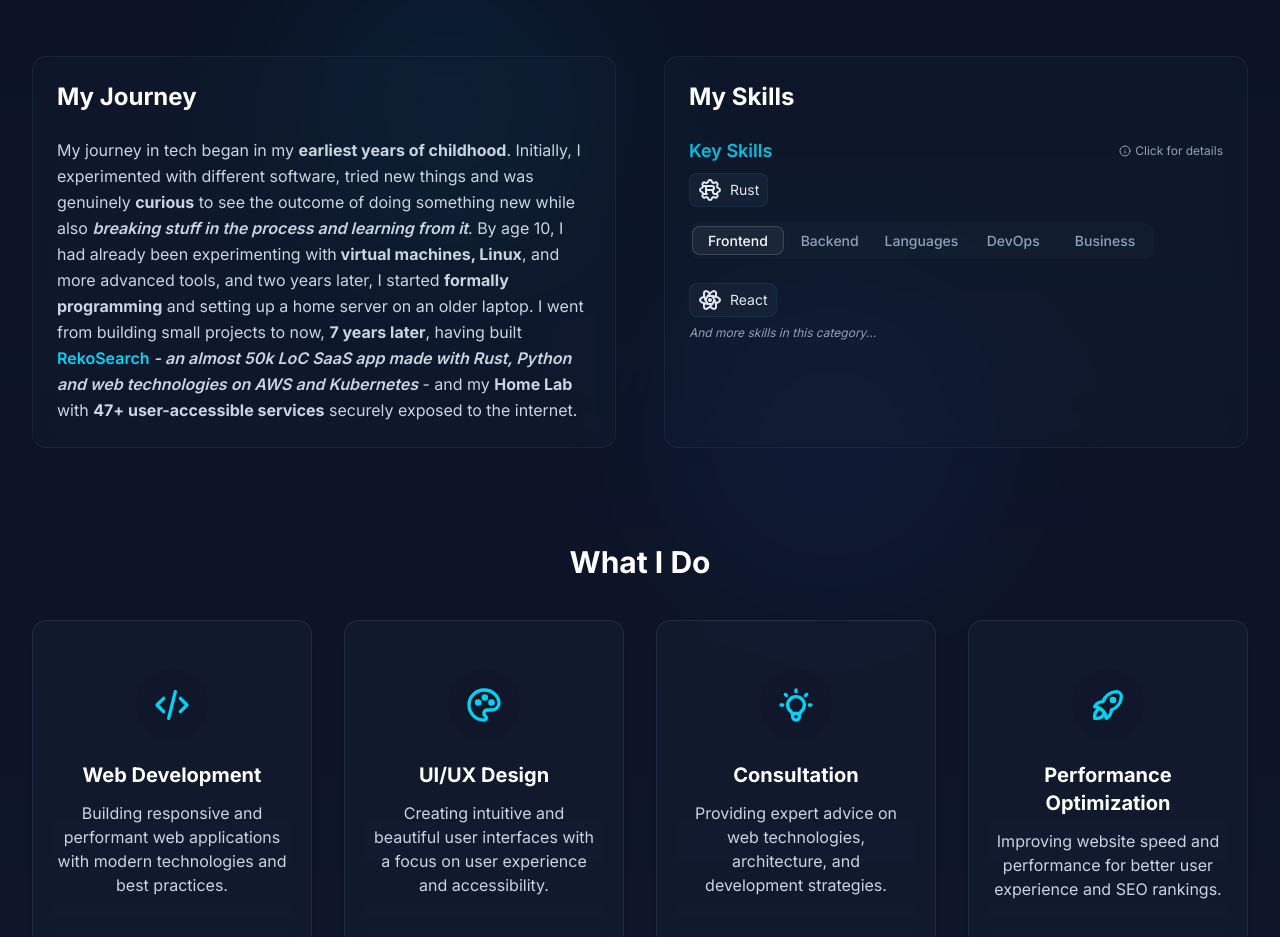
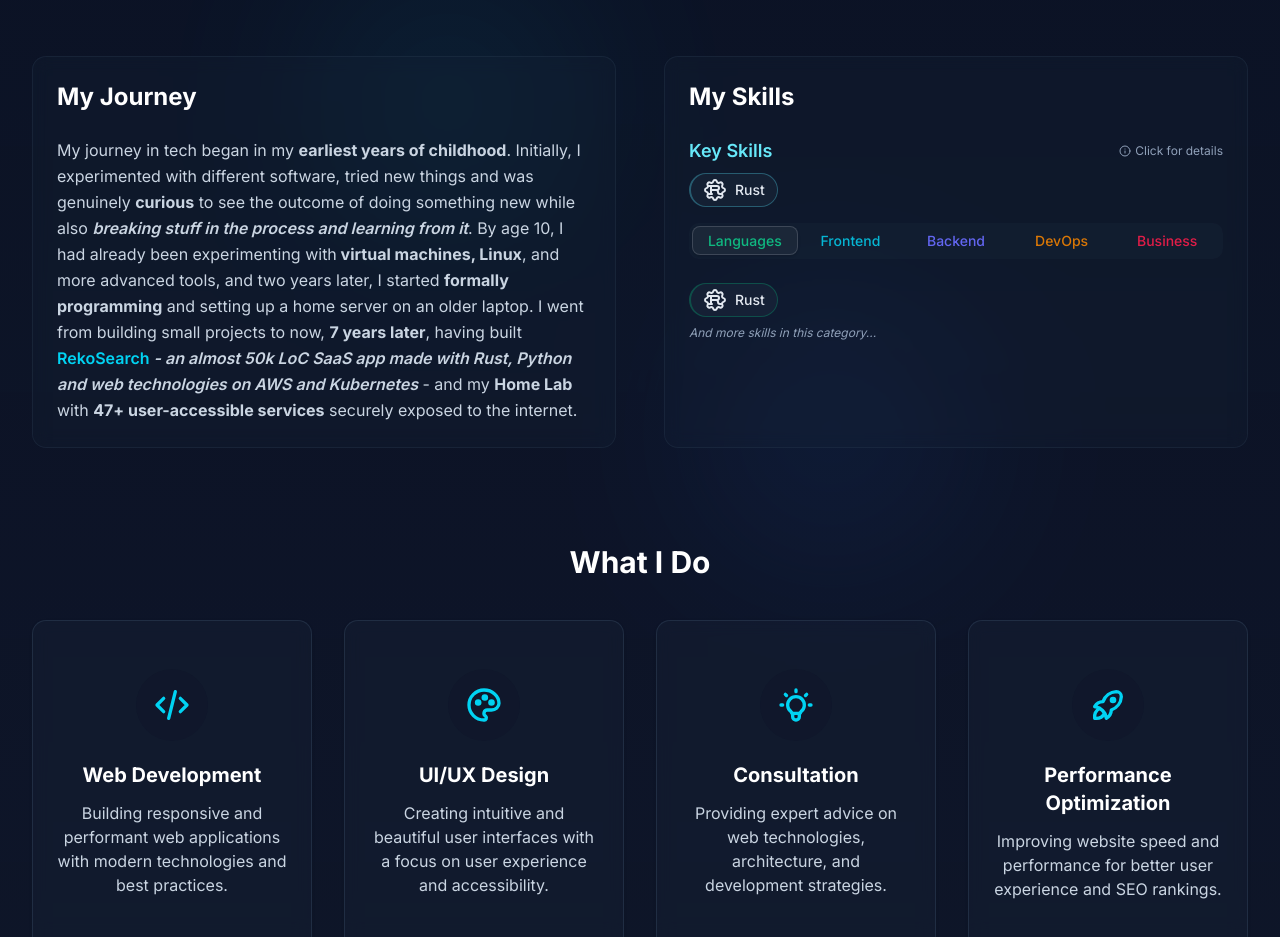
Before and after one commit to Obscurely/website, a Next.js app: page / in a window 1280 px wide. Shown: the part 1200-2137 px from the top of the page. Built offline with nearby package versions, Linux system fonts and the light colour scheme.

Commit message:
chore: update skill expanded menus + added subtle coloring

```diff
--- a/src/components/helper/SkillBadge.tsx
+++ b/src/components/helper/SkillBadge.tsx
@@ -1,71 +1,203 @@
-import { useState } from "react";
+"use client";
+
+import { useState, useEffect, useRef, createContext, useContext } from "react";
+import { motion, AnimatePresence } from "framer-motion";
 import { Skill, Project } from "@data/skills/types";
-import { Dialog, DialogContent, DialogHeader, DialogTitle } from "@ui/dialog";
 import {
   Tooltip,
   TooltipContent,
   TooltipProvider,
   TooltipTrigger,
 } from "@ui/tooltip";
+import React from "react";
+
+// Create a context to track the currently expanded skill
+const SkillContext = createContext<{
+  expandedSkillId: string | null;
+  setExpandedSkillId: (id: string | null) => void;
+}>({
+  expandedSkillId: null,
+  setExpandedSkillId: () => {},
+});
+
+export function SkillBadgeProvider({
+  children,
+}: {
+  children: React.ReactNode;
+}) {
+  const [expandedSkillId, setExpandedSkillId] = useState<string | null>(null);
+
+  return (
+    <SkillContext.Provider value={{ expandedSkillId, setExpandedSkillId }}>
+      {children}
+    </SkillContext.Provider>
+  );
+}
 
 interface SkillBadgeProps {
   skill: Skill;
   colorClass: string;
 }
 
-export function SkillBadge({ skill, colorClass }: SkillBadgeProps) {
-  const [isOpen, setIsOpen] = useState(false);
+export const SkillBadge = React.memo(function SkillBadge({
+  skill,
+  colorClass,
+}: SkillBadgeProps) {
+  const { expandedSkillId, setExpandedSkillId } = useContext(SkillContext);
+  const isExpanded = expandedSkillId === skill.id;
+  const skillRef = useRef<HTMLDivElement>(null);
+
+  // Handle click outside
+  useEffect(() => {
+    function handleClickOutside(event: MouseEvent) {
+      if (
+        skillRef.current &&
+        !skillRef.current.contains(event.target as Node) &&
+        isExpanded
+      ) {
+        setExpandedSkillId(null);
+      }
+    }
+
+    document.addEventListener("mousedown", handleClickOutside);
+    return () => {
+      document.removeEventListener("mousedown", handleClickOutside);
+    };
+  }, [isExpanded, setExpandedSkillId]);
+
+  const toggleExpand = () => {
+    if (isExpanded) {
+      setExpandedSkillId(null);
+    } else {
+      setExpandedSkillId(skill.id);
+    }
+  };
 
   return (
-    <>
+    <div className="relative" ref={skillRef}>
       <button
-        onClick={() => setIsOpen(true)}
-        className={`flex cursor-pointer items-center rounded-md border px-2 py-1 text-sm text-slate-200 transition-all duration-200 hover:shadow-sm hover:shadow-slate-700/20 ${colorClass}`}
+        onClick={toggleExpand}
+        className={`flex cursor-pointer items-center rounded-full border px-3 py-1 text-sm font-medium text-slate-200 transition-all duration-200 hover:shadow-sm ${
+          isExpanded
+            ? "ring-opacity-50 ring-1 ring-offset-1 ring-offset-slate-900"
+            : ""
+        } ${colorClass}`}
+        aria-expanded={isExpanded}
       >
         {skill.name}
       </button>
 
-      <Dialog open={isOpen} onOpenChange={setIsOpen}>
-        <DialogContent className="max-w-md border-slate-700 bg-slate-900 text-slate-200 sm:max-w-lg">
-          <DialogHeader>
-            <DialogTitle className="flex items-center gap-2 text-xl font-bold text-white">
+      <AnimatePresence>
+        {isExpanded && (
+          <motion.div
+            initial={{ opacity: 0, y: 5, scale: 0.95 }}
+            animate={{ opacity: 1, y: 0, scale: 1 }}
+            exit={{ opacity: 0, y: 5, scale: 0.95 }}
+            transition={{ duration: 0.2 }}
+            className="absolute left-0 z-50 mt-3 w-lg max-w-[95vw] overflow-hidden rounded-xl border border-slate-700/60 bg-slate-800/95 p-4 text-slate-200 shadow-xl backdrop-blur-sm"
+          >
+            <div className="space-y-4">
+              <div>
+                <h4 className="text-lg font-semibold text-white">
                   {skill.name}
-            </DialogTitle>
-          </DialogHeader>
+                </h4>
+                <div className="mt-2 text-sm leading-relaxed text-slate-300">
+                  {skill.description}
+                </div>
+              </div>
 
-          <div className="mt-2 space-y-4">
-            <div>
-              <h4 className="mb-1 text-sm font-medium text-slate-400">
-                Proficiency
-              </h4>
-              <div className="flex items-center">
-                <ProficiencyBadge proficiency={skill.proficiency} />
-              </div>
+              <div className="space-y-2">
+                <h5 className="text-xs font-medium tracking-wider text-slate-400 uppercase">
+                  Proficiency Level
+                </h5>
+                <ProficiencyScale proficiency={skill.proficiency} />
               </div>
 
               {skill.notableProjects && skill.notableProjects.length > 0 && (
                 <div>
-                <h4 className="mb-2 text-sm font-medium text-slate-400">
+                  <h5 className="mb-2 text-xs font-medium tracking-wider text-slate-400 uppercase">
                     Notable Projects
-                </h4>
-                <ul className="space-y-2">
+                  </h5>
+                  <ul className="flex flex-wrap gap-2">
                     {skill.notableProjects.map((project) => (
                       <ProjectItem key={project.name} project={project} />
                     ))}
                   </ul>
                 </div>
               )}
+            </div>
 
-            <div>
-              <h4 className="mb-1 text-sm font-medium text-slate-400">
-                Description
-              </h4>
-              <div className="text-sm text-slate-300">{skill.description}</div>
+            <button
+              onClick={() => setExpandedSkillId(null)}
+              className="absolute top-2 right-2 rounded-full p-1.5 text-slate-400 transition-colors hover:bg-slate-700/50 hover:text-white"
+              aria-label="Close details"
+            >
+              <svg
+                xmlns="http://www.w3.org/2000/svg"
+                width="16"
+                height="16"
+                viewBox="0 0 24 24"
+                fill="none"
+                stroke="currentColor"
+                strokeWidth="2"
+                strokeLinecap="round"
+                strokeLinejoin="round"
+              >
+                <line x1="18" y1="6" x2="6" y2="18"></line>
+                <line x1="6" y1="6" x2="18" y2="18"></line>
+              </svg>
+            </button>
+          </motion.div>
+        )}
+      </AnimatePresence>
+    </div>
+  );
+});
+
+export function ProficiencyScale({ proficiency }: { proficiency: string }) {
+  const levels = ["Familiar", "Intermediate", "Proficient", "Expert"];
+  const currentIndex = levels.indexOf(proficiency);
+
+  return (
+    <div className="flex flex-col space-y-2">
+      <div className="flex w-full items-center justify-between">
+        {levels.map((level, index) => (
+          <span
+            key={level}
+            className={`text-xs font-medium ${
+              index === currentIndex ? "text-cyan-400" : "text-slate-500"
+            }`}
+          >
+            {level}
+          </span>
+        ))}
+      </div>
+      <div className="relative h-1.5 w-full rounded-full bg-slate-700">
+        {levels.map((_, index) => (
+          <div
+            key={`marker-${index}`}
+            className={`absolute h-1.5 rounded-full ${
+              index <= currentIndex
+                ? "bg-gradient-to-r from-cyan-500 to-blue-500"
+                : "bg-slate-700"
+            }`}
+            style={{
+              left: `${(index / (levels.length - 1)) * 100}%`,
+              width: index === 0 ? `${100 / (levels.length - 1)}%` : "2px",
+              transform: index === 0 ? "none" : "translateX(-50%)",
+            }}
+          />
+        ))}
+        <div
+          className="absolute h-3 w-3 rounded-full bg-cyan-400 shadow-lg shadow-cyan-400/20"
+          style={{
+            left: `${(currentIndex / (levels.length - 1)) * 100}%`,
+            top: "-3px",
+            transform: "translateX(-50%)",
+          }}
+        />
       </div>
     </div>
-        </DialogContent>
-      </Dialog>
-    </>
   );
 }
 
@@ -73,8 +205,8 @@ export function ProficiencyBadge({ proficiency }: { proficiency: string }) {
   const colors = {
     Familiar: "bg-slate-700 text-slate-300",
     Intermediate: "bg-blue-600 text-blue-100",
-    Skilled: "bg-indigo-600 text-indigo-100",
     Proficient: "bg-cyan-600 text-cyan-100",
+    Expert: "bg-indigo-600 text-indigo-100",
   };
 
   const color = colors[proficiency as keyof typeof colors] || colors.Familiar;
@@ -89,14 +221,14 @@ export function ProficiencyBadge({ proficiency }: { proficiency: string }) {
 export function ProjectItem({ project }: { project: Project }) {
   return (
     <TooltipProvider>
-      <Tooltip>
+      <Tooltip delayDuration={200}>
         <TooltipTrigger asChild>
           <li>
             <a
               href={project.link}
               target="_blank"
               rel="noopener noreferrer"
-              className="inline-flex items-center gap-1 text-sm font-medium text-cyan-400 transition-colors hover:text-cyan-300"
+              className="inline-flex items-center gap-1 rounded-md border border-slate-700/50 bg-slate-800/70 px-2.5 py-1 text-sm font-medium text-cyan-400 transition-all duration-200 hover:border-cyan-500/30 hover:bg-slate-700/50 hover:text-cyan-300 hover:shadow-sm hover:shadow-cyan-500/10"
             >
               {project.name}
               <svg
@@ -117,8 +249,11 @@ export function ProjectItem({ project }: { project: Project }) {
             </a>
           </li>
         </TooltipTrigger>
-        <TooltipContent side="right" className="max-w-xs">
-          <p className="text-xs">{project.shortDescription}</p>
+        <TooltipContent
+          side="top"
+          className="max-w-xs rounded-md border border-slate-700/50 bg-slate-800/95 px-3 py-2 text-sm"
+        >
+          {project.shortDescription}
         </TooltipContent>
       </Tooltip>
     </TooltipProvider>
--- a/src/components/sections/About.tsx
+++ b/src/components/sections/About.tsx
@@ -6,14 +6,23 @@ import { Card, CardContent } from "@ui/card";
 import { Tabs, TabsContent, TabsList, TabsTrigger } from "@ui/tabs";
 import { skills } from "@data/skills/skills";
 import { AboutMe, MyJourney, services } from "@data/about";
-import { SkillCategory } from "@data/skills/types";
-import { SkillBadge } from "@components/helper/SkillBadge";
+import {
+  CategoryAccentColor,
+  CategoryColorClass,
+  SkillCategory,
+} from "@data/skills/types";
+import { SkillBadge, SkillBadgeProvider } from "@components/helper/SkillBadge";
 import {
   Tooltip,
   TooltipContent,
   TooltipProvider,
   TooltipTrigger,
 } from "@ui/tooltip";
+
+// Get all categories except KeySkills for tabs
+const tabCategories = Object.values(SkillCategory).filter(
+  (category) => category !== SkillCategory.KeySkills
+);
 
 export default function About() {
   const ref = useRef(null);
@@ -90,10 +99,14 @@ export default function About() {
             <h3 className="mb-6 text-2xl font-bold text-white">My Skills</h3>
 
             {/* Key Skills Section */}
+            <SkillBadgeProvider>
               <div className="mb-4">
                 <div className="mb-2 flex items-center justify-between">
-                <h4 className="text-lg font-semibold text-cyan-400/90">
-                  Key Skills
+                  <h4
+                    className="text-lg font-semibold"
+                    style={{ color: CategoryAccentColor.KeySkills }}
+                  >
+                    {SkillCategory.KeySkills}
                   </h4>
                   <TooltipProvider>
                     <Tooltip>
@@ -118,13 +131,17 @@ export default function About() {
                           Click for details
                         </div>
                       </TooltipTrigger>
-                    <TooltipContent side="top" className="bg-slate-800 text-xs">
+                      <TooltipContent
+                        side="top"
+                        className="bg-slate-800 text-xs"
+                      >
                         <p>Click any skill to see proficiency and projects</p>
                       </TooltipContent>
                     </Tooltip>
                   </TooltipProvider>
                 </div>
                 <div className="flex flex-wrap gap-1.5">
+                  <SkillBadgeProvider>
                     {skills[SkillCategory.KeySkills].map((skill) => (
                       <SkillBadge
                         key={
@@ -133,58 +150,57 @@ export default function About() {
                             : "key-skill-" + Math.random()
                         }
                         skill={skill}
-                    colorClass="bg-slate-800/50 hover:bg-slate-700/50 border-cyan-500/10 hover:border-cyan-500/20"
+                        colorClass={CategoryColorClass.KeySkills}
                       />
                     ))}
+                  </SkillBadgeProvider>
                 </div>
               </div>
 
               {/* Other Skills Categories */}
-            <Tabs defaultValue={SkillCategory.Frontend} className="w-full">
-              <TabsList className="mb-4 grid grid-cols-5 rounded-lg bg-slate-800/30">
+              <Tabs
+                defaultValue={tabCategories[0] || SkillCategory.Frontend}
+                className="w-full"
+              >
+                <TabsList
+                  className={`mb-4 grid w-full rounded-lg bg-slate-800/30`}
+                  style={{
+                    gridTemplateColumns: `repeat(${tabCategories.length}, minmax(0, 1fr))`,
+                  }}
+                >
+                  {tabCategories.map((category) => (
                     <TabsTrigger
-                  value={SkillCategory.Frontend}
-                  className="data-[state=active]:bg-slate-700/30 data-[state=active]:text-cyan-400/90"
+                      key={category}
+                      value={category}
+                      className="data-[state=active]:bg-slate-700/30"
+                      style={{
+                        color:
+                          CategoryAccentColor[
+                            category as keyof typeof CategoryAccentColor
+                          ],
+                      }}
                     >
-                  Frontend
+                      {category}
                     </TabsTrigger>
-                <TabsTrigger
-                  value={SkillCategory.Backend}
-                  className="data-[state=active]:bg-slate-700/30 data-[state=active]:text-indigo-400/90"
-                >
-                  Backend
-                </TabsTrigger>
-                <TabsTrigger
-                  value={SkillCategory.Languages}
-                  className="data-[state=active]:bg-slate-700/30 data-[state=active]:text-emerald-400/90"
-                >
-                  Languages
-                </TabsTrigger>
-                <TabsTrigger
-                  value={SkillCategory.DevOps}
-                  className="data-[state=active]:bg-slate-700/30 data-[state=active]:text-amber-400/90"
-                >
-                  DevOps
-                </TabsTrigger>
-                <TabsTrigger
-                  value={SkillCategory.Business}
-                  className="data-[state=active]:bg-slate-700/30 data-[state=active]:text-rose-400/90"
-                >
-                  Business
-                </TabsTrigger>
+                  ))}
                 </TabsList>
 
-              <TabsContent value={SkillCategory.Frontend} className="mt-0">
+                {tabCategories.map((category) => (
+                  <TabsContent key={category} value={category} className="mt-0">
                     <div className="flex flex-wrap gap-1.5">
-                  {skills[SkillCategory.Frontend].map((skill) => (
+                      {skills[category].map((skill) => (
                         <SkillBadge
                           key={
                             typeof skill.name === "string"
                               ? skill.name
-                          : "frontend-" + Math.random()
+                              : `${category}-${Math.random()}`
                           }
                           skill={skill}
-                      colorClass="bg-slate-800/50 hover:bg-slate-700/50 border-cyan-500/10 hover:border-cyan-500/20"
+                          colorClass={
+                            CategoryColorClass[
+                              category as keyof typeof CategoryColorClass
+                            ]
+                          }
                         />
                       ))}
                     </div>
@@ -192,83 +208,9 @@ export default function About() {
                       And more skills in this category...
                     </div>
                   </TabsContent>
-
-              <TabsContent value={SkillCategory.Backend} className="mt-0">
-                <div className="flex flex-wrap gap-1.5">
-                  {skills[SkillCategory.Backend].map((skill) => (
-                    <SkillBadge
-                      key={
-                        typeof skill.name === "string"
-                          ? skill.name
-                          : "backend-" + Math.random()
-                      }
-                      skill={skill}
-                      colorClass="bg-slate-800/50 hover:bg-slate-700/50 border-indigo-500/10 hover:border-indigo-500/20"
-                    />
                 ))}
-                </div>
-                <div className="mt-2 text-xs text-slate-400 italic">
-                  And more skills in this category...
-                </div>
-              </TabsContent>
-
-              <TabsContent value={SkillCategory.Languages} className="mt-0">
-                <div className="flex flex-wrap gap-1.5">
-                  {skills[SkillCategory.Languages].map((skill) => (
-                    <SkillBadge
-                      key={
-                        typeof skill.name === "string"
-                          ? skill.name
-                          : "lang-" + Math.random()
-                      }
-                      skill={skill}
-                      colorClass="bg-slate-800/50 hover:bg-slate-700/50 border-emerald-500/10 hover:border-emerald-500/20"
-                    />
-                  ))}
-                </div>
-                <div className="mt-2 text-xs text-slate-400 italic">
-                  And more skills in this category...
-                </div>
-              </TabsContent>
-
-              <TabsContent value={SkillCategory.DevOps} className="mt-0">
-                <div className="flex flex-wrap gap-1.5">
-                  {skills[SkillCategory.DevOps].map((skill) => (
-                    <SkillBadge
-                      key={
-                        typeof skill.name === "string"
-                          ? skill.name
-                          : "devops-" + Math.random()
-                      }
-                      skill={skill}
-                      colorClass="bg-slate-800/50 hover:bg-slate-700/50 border-amber-500/10 hover:border-amber-500/20"
-                    />
-                  ))}
-                </div>
-                <div className="mt-2 text-xs text-slate-400 italic">
-                  And more skills in this category...
-                </div>
-              </TabsContent>
-
-              <TabsContent value={SkillCategory.Business} className="mt-0">
-                <div className="flex flex-wrap gap-1.5">
-                  {skills[SkillCategory.Business].map((skill) => (
-                    <SkillBadge
-                      key={
-                        typeof skill.name === "string"
-                          ? skill.name
-                          : "business-" + Math.random()
-                      }
-                      skill={skill}
-                      colorClass="bg-slate-800/50 hover:bg-slate-700/50 border-rose-500/10 hover:border-rose-500/20"
-                    />
-                  ))}
-                </div>
-                <div className="mt-2 text-xs text-slate-400 italic">
-                  And more skills in this category...
-                </div>
-              </TabsContent>
               </Tabs>
+            </SkillBadgeProvider>
           </motion.div>
         </div>
 
--- a/src/data/skills/skills.tsx
+++ b/src/data/skills/skills.tsx
@@ -11,6 +11,7 @@ import projects from "./projects";
 export const skills: Record<SkillCategory, Skill[]> = {
   [SkillCategory.KeySkills]: [
     {
+      id: "rust-key-skill",
       name: (
         <span className="flex items-center gap-2">
           <IconBrandRust /> Rust
@@ -36,6 +37,7 @@ export const skills: Record<SkillCategory, Skill[]> = {
   ],
   [SkillCategory.Languages]: [
     {
+      id: "rust-language",
       name: (
         <span className="flex items-center gap-2">
           <IconBrandRust /> Rust
@@ -61,6 +63,7 @@ export const skills: Record<SkillCategory, Skill[]> = {
   ],
   [SkillCategory.Frontend]: [
     {
+      id: "react-frontend",
       name: (
         <span className="flex items-center gap-2">
           <IconBrandReact /> React
@@ -91,6 +94,7 @@ export const skills: Record<SkillCategory, Skill[]> = {
   ],
   [SkillCategory.Backend]: [
     {
+      id: "api-backend",
       name: (
         <span className="flex items-center gap-2">
           <IconSitemap /> API
@@ -120,6 +124,7 @@ export const skills: Record<SkillCategory, Skill[]> = {
   ],
   [SkillCategory.DevOps]: [
     {
+      id: "aws-devops",
       name: (
         <span className="flex items-center gap-2">
           <IconBrandAws /> AWS
@@ -150,6 +155,7 @@ export const skills: Record<SkillCategory, Skill[]> = {
   ],
   [SkillCategory.Business]: [
     {
+      id: "saas-business",
       name: (
         <span className="flex items-center gap-2">
           <IconSettings2 /> SaaS Management
```
Also changed, not shown: src/data/skills/types.ts (+21 -1 lines). Lines whose indentation alone changed are shown as unchanged.
